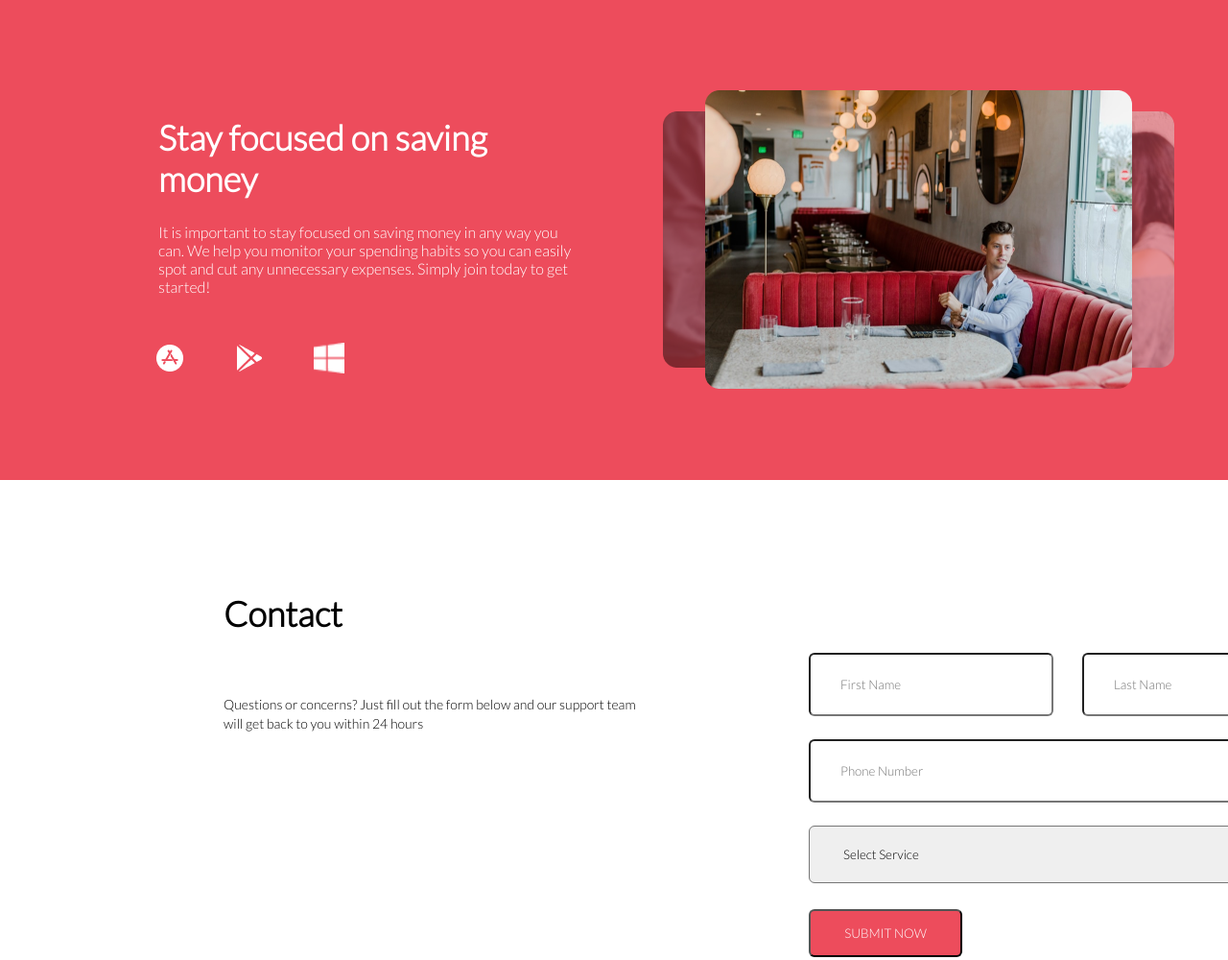
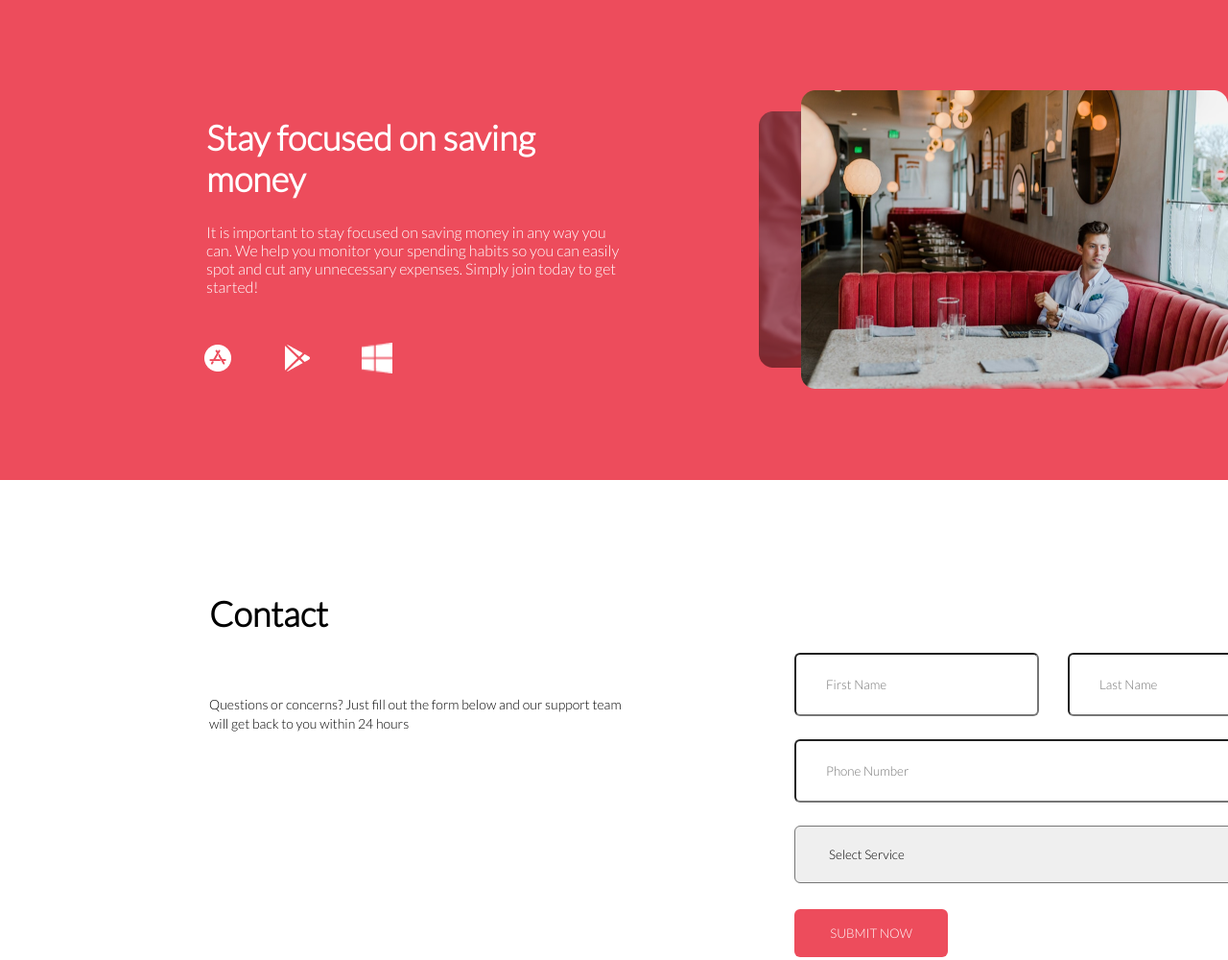
Before and after one commit to AndriyLidych/my_home_works, a plain HTML site: page HW4/index.html in a window 1280 px wide. Shown: the top 1000 px of the page at 96% size. Drawn offline with Linux system fonts and the light colour scheme.

Commit message:
-achanges

```diff
--- a/HW4/Text.css
+++ b/HW4/Text.css
@@ -10,6 +10,7 @@
     height: 1480px;
     position: relative;
     background-color: #FFFFFF;
+    margin: 0 auto;
 }
 .header{
     width: 1440px;
@@ -20,6 +21,7 @@
     width: 445px;
     height: 195px;
     position: absolute;
+    margin-left: 50px;
     top: 122px;
     left: 165px;
     color: white;
@@ -41,6 +43,7 @@
     position: absolute;
 }
 .header-icons {
+    margin-left: 50px;
     width: 300px;
     display: flex;
     justify-content: space-evenly;
@@ -52,7 +55,7 @@
     z-index: 3;
     width: 445px;
     height: 311px;
-    left: 735px;
+    left: 835px;
     top: 94px;
 }
 
@@ -62,7 +65,7 @@
     z-index: 2;
     width: 383px;
     height: 267px;
-    left: 841px;
+    left: 941px;
     top: 116px;
 }
 
@@ -72,7 +75,7 @@
     z-index: 1;
     width: 383px;
     height: 267px;
-    left: 691px;
+    left: 791px;
     top: 116px;
 }
 .main_container{
@@ -88,7 +91,7 @@
     height: 160px;
     margin-top: 117px;
     margin-bottom: 223px;
-    margin-left: 176px;
+    margin-left: 146px;
 }
 h2 {
     height: 107px;
@@ -117,6 +120,7 @@ p{
 }
 button {
     background-color:#ED4C5C;
+    border: none;
 
 }
 
```
